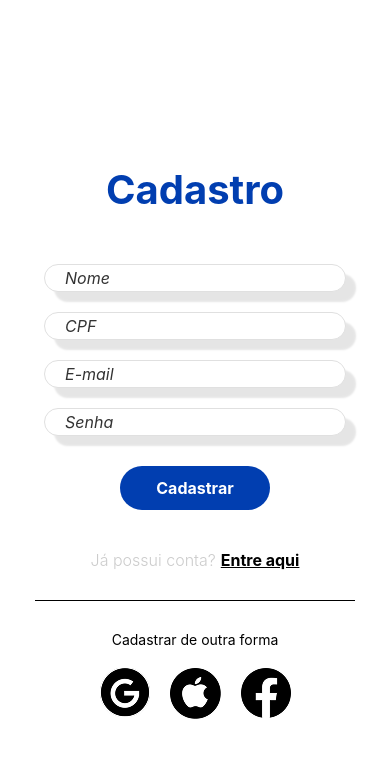
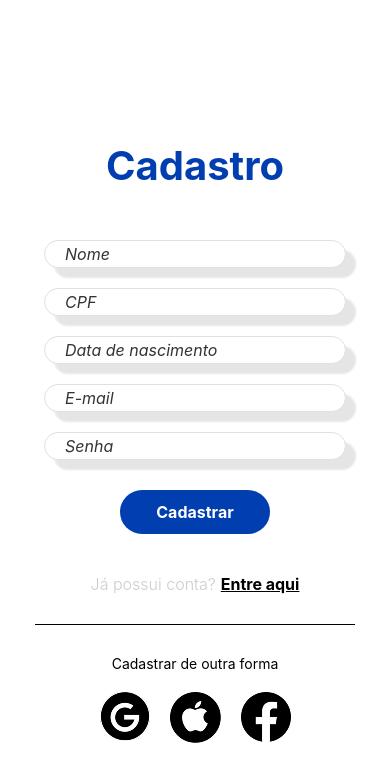
Before and after one commit to PrevDent/prevdentapp, a React Native app in the folder prevdentapp/: screen /Cadastro in a window 390 px wide. Shown: the top 782 px of the page. Built offline with nearby package versions, Linux system fonts and the light colour scheme.

Commit message:
inserindo o campo de data de nascimento no cadastro

```diff
--- a/prevdentapp/pages/tela-inicial/cadastro.tsx
+++ b/prevdentapp/pages/tela-inicial/cadastro.tsx
@@ -18,6 +18,7 @@ export default function CadastroScreen({ navigation }: Props) {
 
       <InputAreaLogin placeholder="Nome" />
       <InputAreaLogin placeholder="CPF" />
+      <InputAreaLogin placeholder="Data de nascimento" />
       <InputAreaLogin placeholder="E-mail" />
       <InputAreaLogin placeholder="Senha" />
 
```
